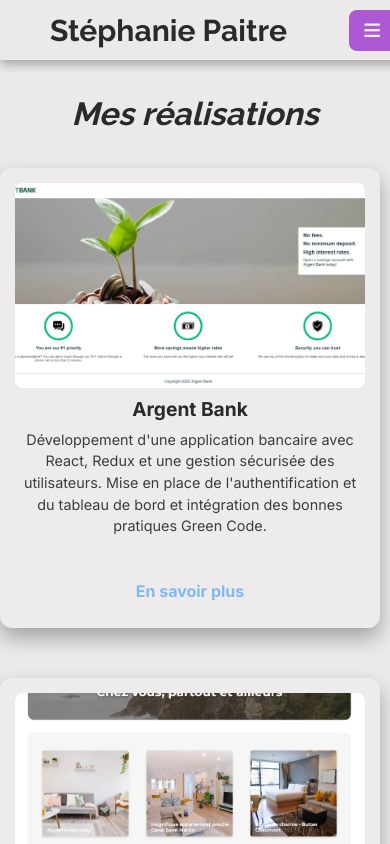
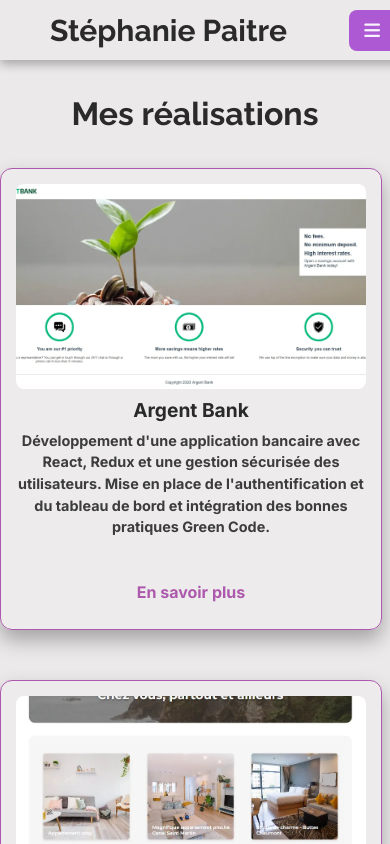
Before and after one commit to pommeverte06/Portfolio_P12, a React (Vite) app: page /portfolio in a window 390 px wide. Shown: the top 844 px of the page. Built offline with nearby package versions, Linux system fonts and the light colour scheme.

Commit message:
debut responsive

```diff
--- a/src/components/Footer/Footer.jsx
+++ b/src/components/Footer/Footer.jsx
@@ -18,7 +18,7 @@
             <i className="fa-brands fa-github"></i>
           </a>
           <a
-            href="https://linkedin.com/in/compte-linkedin"
+            href="https://linkedin.com/in/stephanie-paitre"
             target="_blank"
             rel="noopener noreferrer"
           >
--- a/src/components/Footer/footer.css
+++ b/src/components/Footer/footer.css
@@ -6,15 +6,14 @@
   text-align: center;
   padding: 20px 0;
   font-size: 14px;
-  position: relative;
-  bottom: 0;
+  /* position: relative; */
+  /* bottom: 0; */
 }
 
 .footer-content {
   display: flex;
   flex-direction: column;
   align-items: center;
-  /* gap: 10px; */
 }
 
 .footer-links {
--- a/src/components/PageTransition.jsx
+++ b/src/components/PageTransition.jsx
@@ -8,8 +8,8 @@
 
 const pageTransition = {
   type: "tween",
-  ease: [0.25, 0.1, 0.25, 1], // courbe de Bézier ultra fluide (comme CSS "ease-in-out")
-  duration: 0.5, // ajuste la vitesse pour plus de fluidité
+  ease: [0.25, 0.1, 0.25, 1], // courbe de bezier
+  duration: 0.5, // ajuste la vitesse
 };
 
 function PageTransition({ children }) {
--- a/src/components/ProjectCard/projectcard.css
+++ b/src/components/ProjectCard/projectcard.css
@@ -11,12 +11,12 @@
   text-align: center;
   transition: transform 0.3s ease-in-out, box-shadow 0.3s ease-in-out;
   box-shadow: 0 10px 20px rgba(0, 0, 0, 0.3);
-  /* border: 3px solid #82b9f4; */
+  border: 1px solid #ad59ad;
 }
 
 .project-card:hover {
   transform: scale(1.02);
-  box-shadow: 0 15px 30px rgba(0, 0, 0, 0.5);
+  box-shadow: 0 15px 30px rgba(0, 0, 0, 0.3);
   cursor: pointer;
 }
 
@@ -44,6 +44,7 @@
   font-size: 0.9rem;
   opacity: 0.9;
   margin-top: 0;
+  font-weight: bold;
 }
 
 .project-link {
@@ -58,11 +59,7 @@
 }
 .en-savoir-plus {
   font-weight: bold;
-  color: #82b9f4;
+  color: #ad59ad;
   cursor: pointer;
   text-decoration: none;
 }
-
-.en-savoir-plus:hover {
-  color: #0056b3;
-}
--- a/src/components/ProjectModal/projectmodal.css
+++ b/src/components/ProjectModal/projectmodal.css
@@ -13,7 +13,7 @@
   padding: 10px;
 }
 body.modal-open {
-  overflow: hidden; /* Empêche le scroll de la page pendant la modale */
+  overflow: hidden;
 }
 
 
--- a/src/pages/Home/Home.jsx
+++ b/src/pages/Home/Home.jsx
@@ -16,6 +16,7 @@
         </p>
         </>
       </div>
+
   );
 }
 
--- a/src/pages/Projets/projets.css
+++ b/src/pages/Projets/projets.css
@@ -12,7 +12,6 @@
   font-size: 2rem;
   margin-bottom: 10px;
   margin-top: 0;
-  font-style: italic;
 }
 
 .projets-grid {
```
